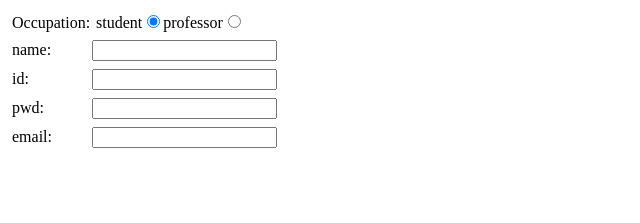
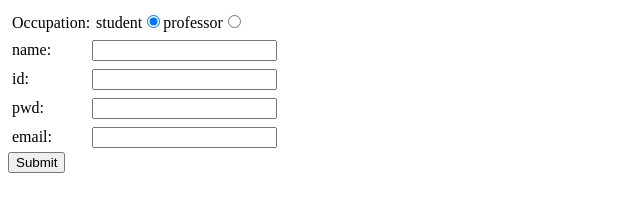
Before and after one commit to kangactor123/react-hook-form-repo, a React (Create React App) app: page / in a window 1280 px wide. Shown: the top 223 px of the page, without its empty margins (0-640 px from the left). Built offline with nearby package versions, Linux system fonts and the light colour scheme.

Commit message:
dev update

```diff
--- a/package.json
+++ b/package.json
@@ -13,7 +13,7 @@
     "@types/styled-components": "^5.1.26",
     "react": "^18.2.0",
     "react-dom": "^18.2.0",
-    "react-hook-form": "^7.39.1",
+    "react-hook-form": "^7.40.0",
     "react-scripts": "5.0.1",
     "styled-components": "^5.3.6",
     "typescript": "^4.9.3",
--- a/src/page/ReactHookForm.tsx
+++ b/src/page/ReactHookForm.tsx
@@ -1,5 +1,5 @@
 import ControlInputText from "component/ControlInputText";
-import { FieldValues, useForm } from "react-hook-form";
+import { useForm } from "react-hook-form";
 import { Row, Label } from "style";
 
 interface TForm {
@@ -15,11 +15,11 @@ function ReactHookForm() {
   const {
     register,
     control,
-    handleSubmit,
+    handleSubmit: onSubmit,
     watch,
     formState: { errors },
   } = useForm<TForm>({
-    mode: "onChange",
+    mode: "onSubmit",
     defaultValues: {
       occupation: "student",
       id: "",
@@ -30,9 +30,12 @@ function ReactHookForm() {
     },
   });
 
-  console.log(errors);
+  const handleSubmit = (data: TForm) => {
+    // console.log(data);
+  };
+
   return (
-    <form>
+    <form onSubmit={onSubmit(handleSubmit)}>
       <Row>
         <Label>Occupation: </Label>&nbsp;
         <label>student</label>
@@ -50,9 +53,7 @@ function ReactHookForm() {
             maxLength: { value: 10, message: "최대 10글자 입력이 가능합니다." },
           }}
         />
-        {errors.name?.message ? (
-          <p className="error">{errors.name?.message}</p>
-        ) : null}
+        {errors.name ? <p className="error">{errors.name?.message}</p> : null}
       </Row>
       <Row>
         <Label>id: </Label>
@@ -82,6 +83,9 @@ function ReactHookForm() {
             },
           })}
         />
+        {errors?.email ? (
+          <p className="error">{errors.email?.message}</p>
+        ) : null}
       </Row>
       {watch("occupation") === "professor" ? (
         <Row>
@@ -89,7 +93,7 @@ function ReactHookForm() {
           <ControlInputText<TForm> control={control} name="phone" />
         </Row>
       ) : null}
-      {/* <button onClick={handleSubmit}>Submit</button> */}
+      <button>Submit</button>
     </form>
   );
 }
```
Also changed, not shown: 2 other files (tests, documents, lock files or other folders).
